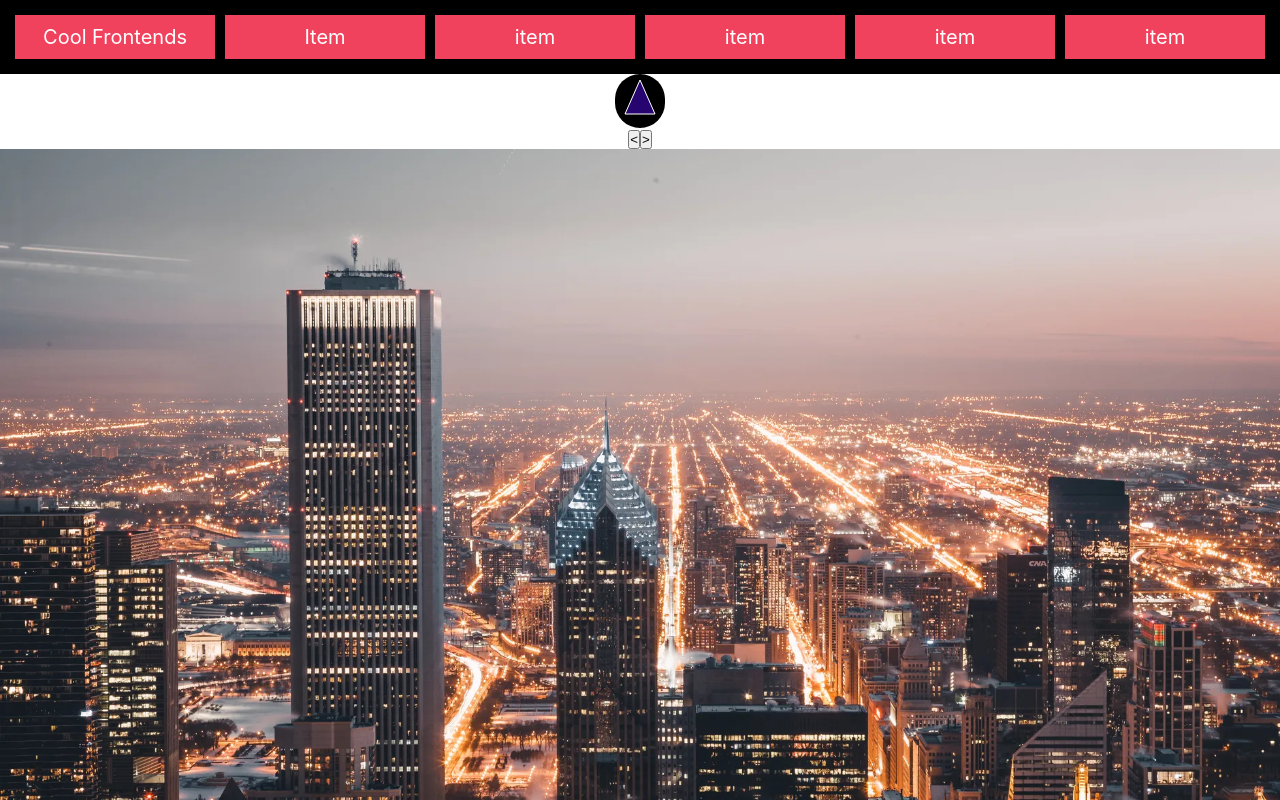
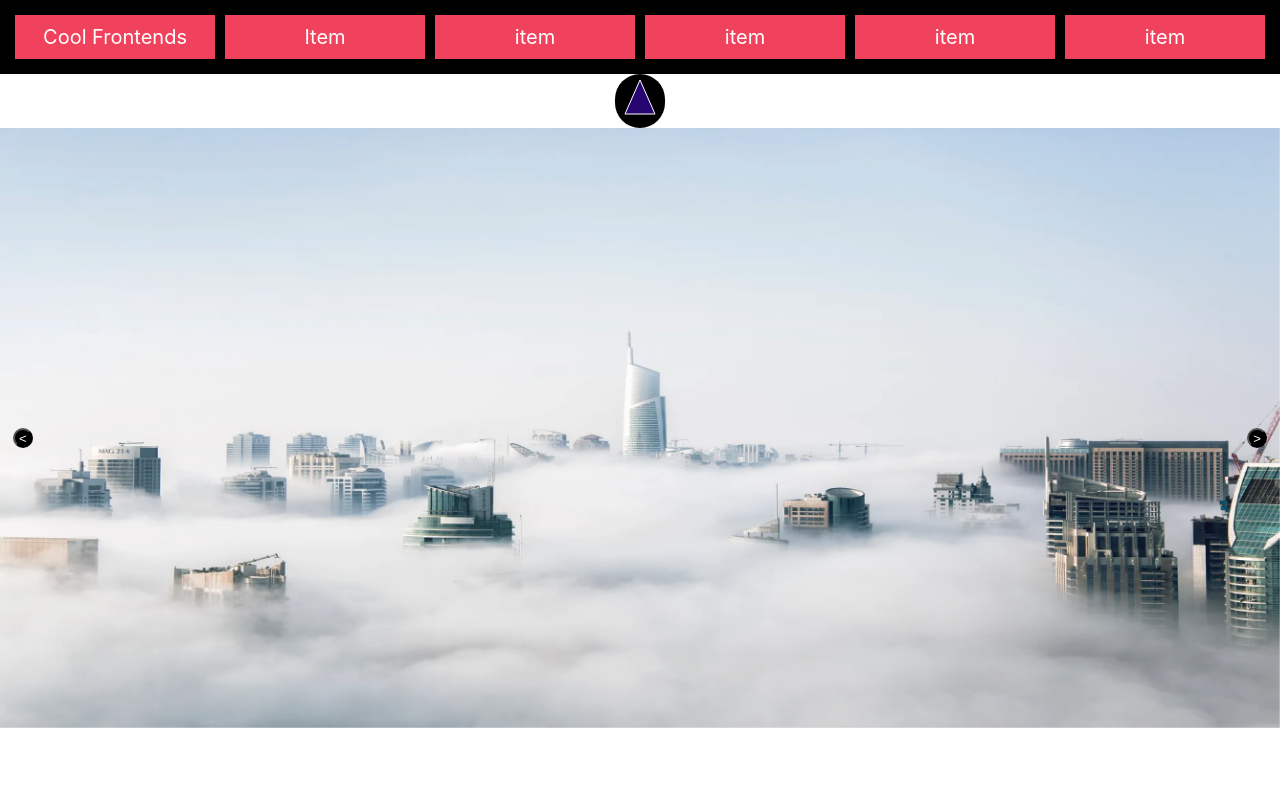
Before and after one commit to mike1234-pixel/TheBigOne, a React (Create React App) app: page / in a window 1280 px wide. Shown: the top 800 px of the page. Built offline with nearby package versions, Linux system fonts and the light colour scheme.

Commit message:
positioned forward and backward buttons to float over the carousel images in Carousel.tsx and Carousel.scss.

```diff
--- a/src/components/Carousel/Carousel.scss
+++ b/src/components/Carousel/Carousel.scss
@@ -6,7 +6,13 @@
 
 .carousel-img {
   width: 100vw;
-  height: 100vh;
+  height: 75vh;
+}
+
+@media (max-width: 700px) {
+  .carousel-img {
+    height: 50vh;
+  }
 }
 
 // image appear
@@ -47,3 +53,37 @@
     transition: opacity 2500ms linear;
   }
 }
+
+// buttons
+
+.carousel-btn-container {
+  position: absolute;
+  width: 100%; // set width to position btns
+}
+
+.carousel-btn {
+  height: 20px;
+  width: 20px;
+  position: relative;
+  color: #fff;
+  background-color: #000;
+  border-radius: 50px;
+  z-index: 10;
+  top: 37.5vh;
+  left: 1vw;
+}
+
+@media (max-width: 700px) {
+  .carousel-btn {
+    top: 25vh;
+  }
+}
+
+.carousel-btn-left {
+  float: left;
+}
+
+.carousel-btn-right {
+  float: right;
+  margin-right: 2vw;
+}
--- a/src/components/Carousel/Carousel.tsx
+++ b/src/components/Carousel/Carousel.tsx
@@ -17,7 +17,7 @@ class Carousel extends Component<
   }
 
   componentDidMount() {
-    setInterval(() => this.handleForward(), 3000);
+    setInterval(() => this.handleForward(), 5000);
   }
 
   componentWillUnmount() {
@@ -53,8 +53,16 @@ class Carousel extends Component<
   render() {
     return (
       <div>
-        <button onClick={this.handleBackward}>{`<`}</button>
-        <button onClick={this.handleForward}>{`>`}</button>
+        <div className="carousel-btn-container">
+          <button
+            className="carousel-btn carousel-btn-left"
+            onClick={this.handleBackward}
+          >{`<`}</button>
+          <button
+            className="carousel-btn carousel-btn-right"
+            onClick={this.handleForward}
+          >{`>`}</button>
+        </div>
         <TransitionGroup className="img-container">
           <CSSTransition
             key={this.state.carouselImage}
```
